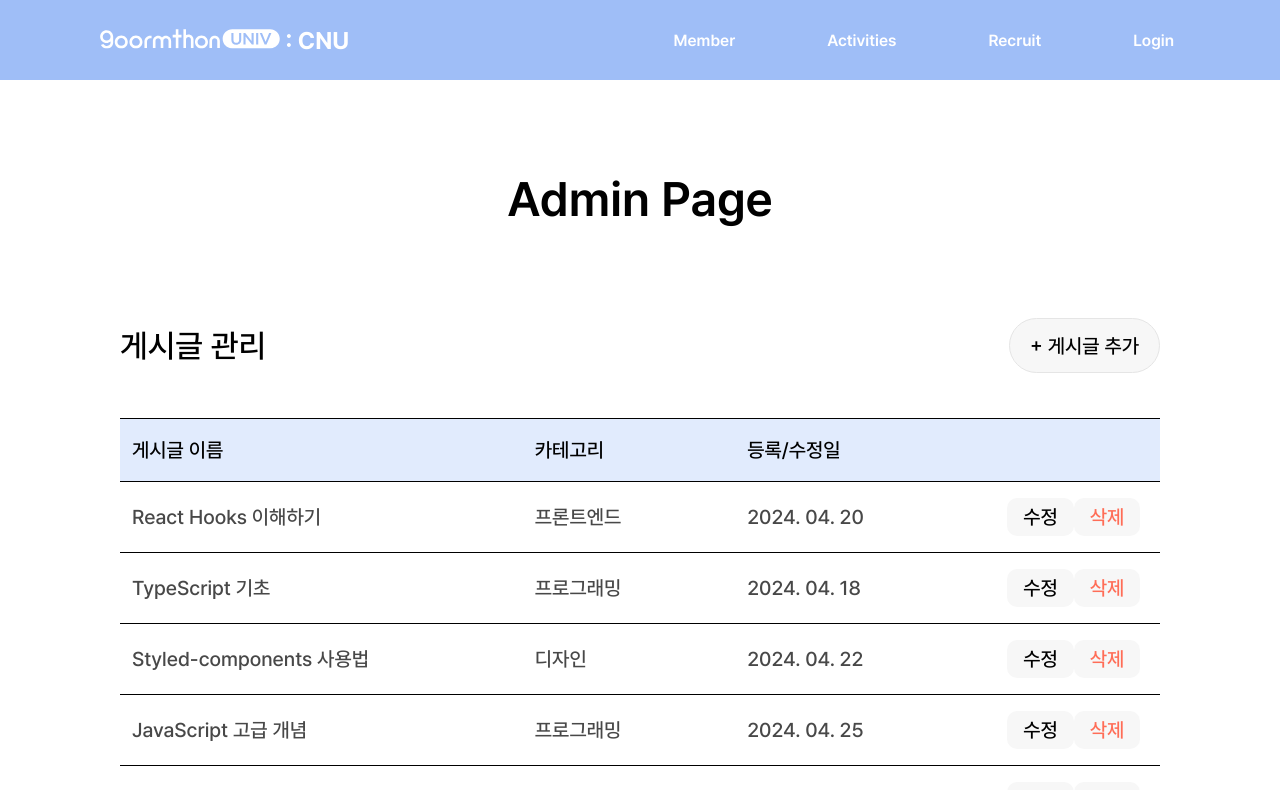
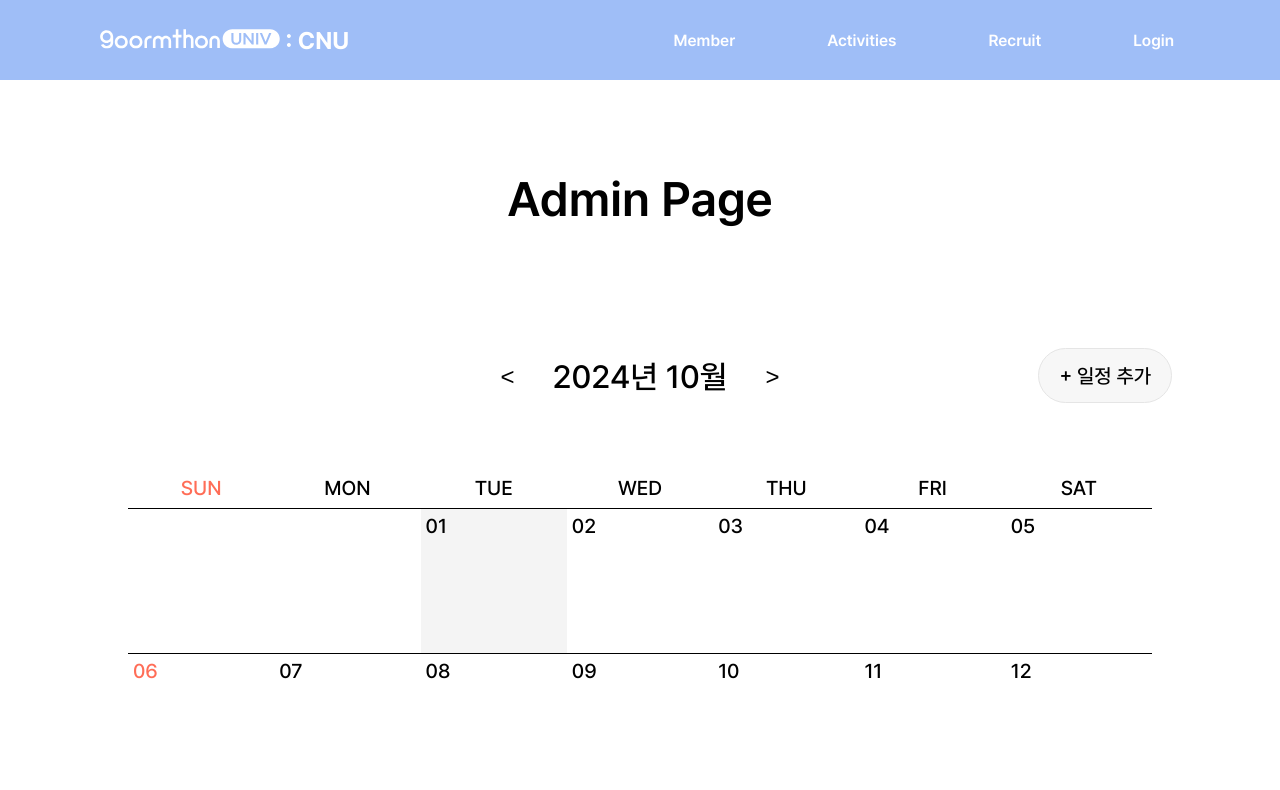
Before and after one commit to 9oormthonUNIV-JNU/B_FE, a React (Vite) app in the folder 9oormthonUNIV_JNU/: page /admin in a window 1280 px wide. Shown: the top 790 px of the page. Built offline with nearby package versions, Linux system fonts and the light colour scheme; the HTML template or start-up script is replaced by a standard one.

Commit message:
fix: ScheduleManage 드롭다운 메뉴 수정

```diff
--- a/9oormthonUNIV_JNU/src/components/general/molecules/CustomCalendar.tsx
+++ b/9oormthonUNIV_JNU/src/components/general/molecules/CustomCalendar.tsx
@@ -222,6 +222,7 @@ const DropdownMenuPortal = ({
         top: position.top,
         left: position.left,
         width: `${position.width}px`,
+        boxShadow: "0px 3px 10px 0px rgba(0, 0, 0, 0.25)",
       }}
     >
       {children}
--- a/9oormthonUNIV_JNU/src/pages/AdminPage.tsx
+++ b/9oormthonUNIV_JNU/src/pages/AdminPage.tsx
@@ -20,7 +20,7 @@ const AdminPageConatiner = styled.div`
 `;
 
 const AdminPage = () => {
-  const [selectedMenu, setSelectedMenu] = useState("게시글 관리");
+  const [selectedMenu, setSelectedMenu] = useState("일정 관리");
 
   const renderContent = () => {
     switch (selectedMenu) {
```
